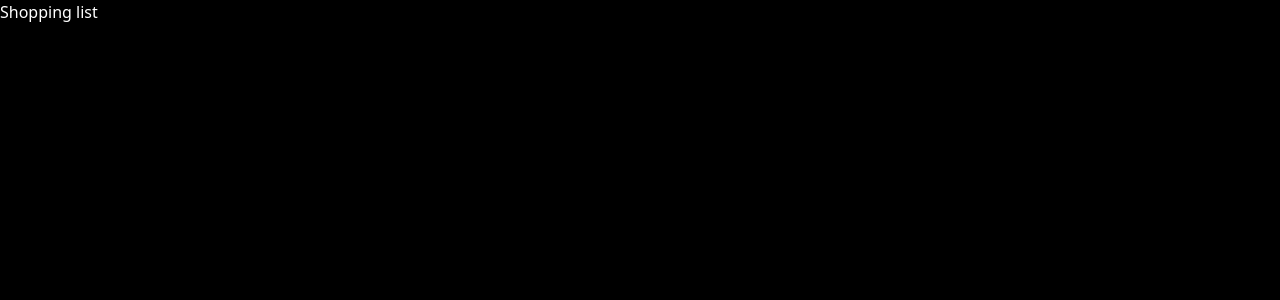
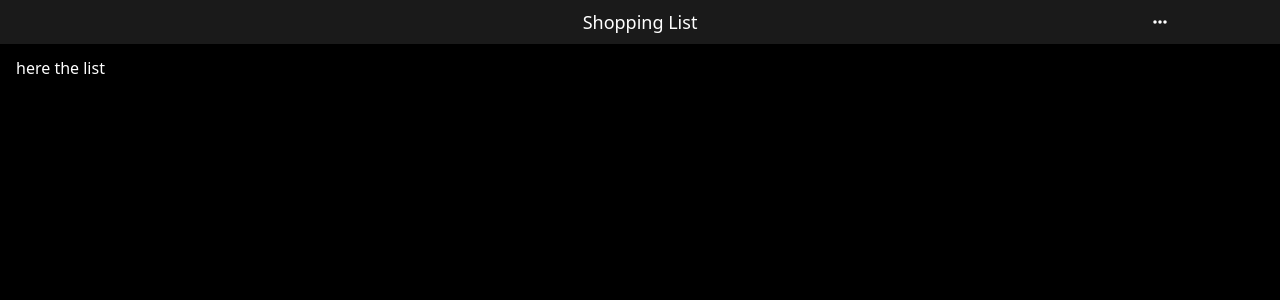
Before and after one commit to Hook-88/shopping-list, a React (Vite) app: page / in a window 1280 px wide. Shown: the top 300 px of the page. Built offline with nearby package versions, Linux system fonts and the light colour scheme.

Commit message:
add basic markup and styles

```diff
--- a/src/App.jsx
+++ b/src/App.jsx
@@ -1,11 +1,12 @@
 import { BrowserRouter, Routes, Route } from "react-router-dom"
+import ShoppingListPage from "./pages/shoppingList/ShoppingListPage"
 
 export default function App() {
 
     return (
         <BrowserRouter>
             <Routes>
-                <Route path="/" element={<h1>Shopping list</h1>}/>
+                <Route path="/" element={<ShoppingListPage />}/>
             </Routes>
         </BrowserRouter>
     )
--- /dev/null
+++ b/src/pages/shoppingList/ShoppingListPage.jsx
@@ -0,0 +1,19 @@
+import { FaEllipsis } from "react-icons/fa6";
+
+
+export default function ShoppingListPage() {
+
+    return (
+        <>
+            <header className="bg-white/10 px-4 py-2 grid grid-cols-6 fixed inset-x-0 top-0">
+                <h1 className="col-span-4 col-start-2 text-nowrap text-lg text-center">Shopping List</h1>
+                <button className="col-start-6 flex items-center justify-center">
+                    <FaEllipsis />
+                </button>
+            </header>
+            <main className="px-4 mt-14">
+                here the list
+            </main>
+        </>
+    )
+}
```
